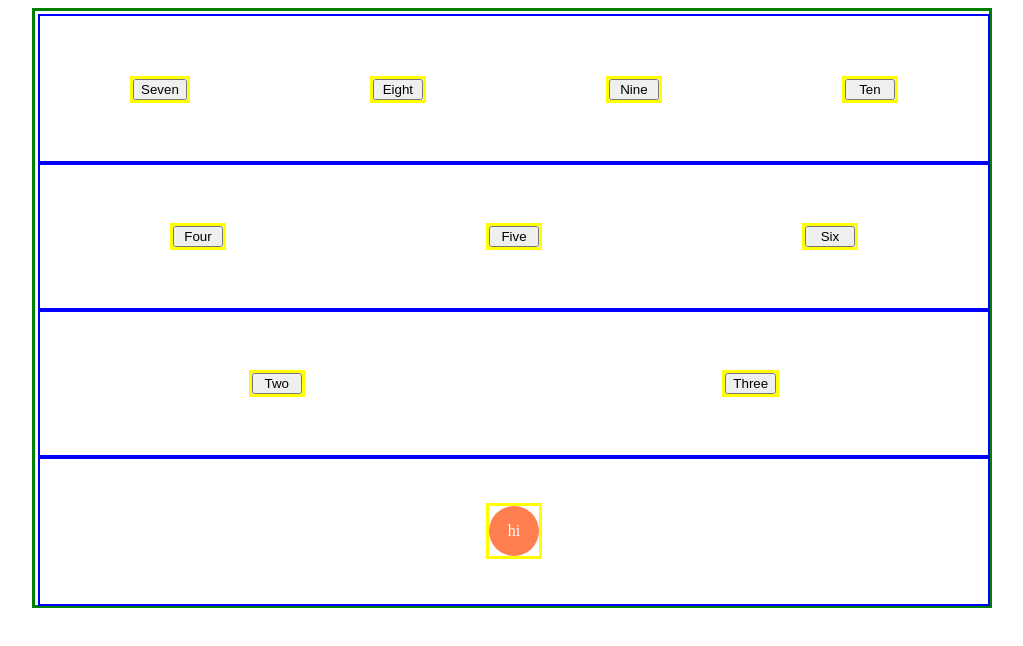
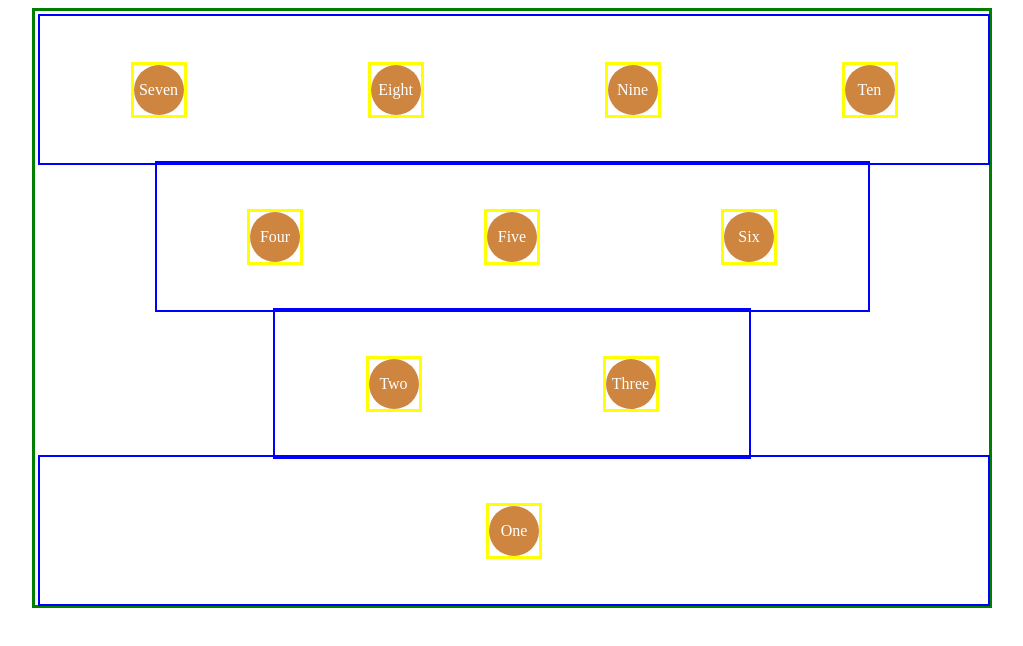
Before and after one commit to Bowlinmaster/bowlinmaster.github.io, a plain HTML site: page index.html in a window 1280 px wide. Shown: the whole page, without its empty margins (128-1151 px from the left). Drawn offline with nearby package versions, Linux system fonts and the light colour scheme.

Commit message:
Added very basic CSS switching based on pin click.

```diff
--- a/app.js
+++ b/app.js
@@ -69,6 +69,7 @@ function calculateGameScore(theGame) {
 
 var game = {
     game_id: 0, /* This will really be epoch time */
+    league_id: "",  /* Eventually when this supports leagues */
     frames: [
         {
             frame_no: 1,
@@ -105,251 +106,143 @@ var game = {
                 pins_downed: 10
 
             },
-
             ball_2: {
-
                 pin_state: null,
-
                 pins_downed: null
-
             }
-
         },
-
         {
-
             frame_no: 4,
-
             frame_type: 0, /* type 0 = standard frame, type 1 = 10th frame */
-
             frame_complete: true,
-
             ball_1: {
-
                 pin_state: 0,
-
                 pins_downed: 10
-
             },
-
             ball_2: {
-
                 pin_state: null,
-
                 pins_downed: null
-
             }
-
         },
-
         {
-
             frame_no: 5,
-
             frame_type: 0, /* type 0 = standard frame, type 1 = 10th frame */
-
             frame_complete: true,
-
             ball_1: {
-
                 pin_state: 0,
-
                 pins_downed: 10
-
             },
-
             ball_2: {
-
                 pin_state: null,
-
                 pins_downed: null
-
             }
-
         },
-
         {
-
             frame_no: 6,
-
             frame_type: 0, /* type 0 = standard frame, type 1 = 10th frame */
-
             frame_complete: true,
-
             ball_1: {
-
                 pin_state: 0,
-
                 pins_downed: 10
-
             },
-
             ball_2: {
-
                 pin_state: null,
-
                 pins_downed: null
-
             }
-
         },
-
         {
-
             frame_no: 7,
-
             frame_type: 0, /* type 0 = standard frame, type 1 = 10th frame */
-
             frame_complete: true,
-
             ball_1: {
-
                 pin_state: 0,
-
                 pins_downed: 10
-
             },
-
             ball_2: {
-
                 pin_state: null,
-
                 pins_downed: null
-
             }
-
         },
-
         {
-
             frame_no: 8,
-
             frame_type: 0, /* type 0 = standard frame, type 1 = 10th frame */
-
             frame_complete: true,
-
             ball_1: {
-
                 pin_state: 0,
-
                 pins_downed: 10
-
             },
-
             ball_2: {
-
                 pin_state: null,
-
                 pins_downed: null
-
             }
-
         },
-
         {
-
             frame_no: 9,
-
             frame_type: 0, /* type 0 = standard frame, type 1 = 10th frame */
-
             frame_complete: true,
-
             ball_1: {
-
                 pin_state: 0,
-
                 pins_downed: 10
-
             },
-
             ball_2: {
-
                 pin_state: null,
-
                 pins_downed: null
-
             }
-
         },
-
         {
-
             frame_no: 10,
-
             frame_type: 1, /* type 0 = standard frame, type 1 = 10th frame */
-
             frame_complete: true,
-
             ball_1: {
-
                 pin_state: 26,
-
                 pins_downed: 7
-
             },
-
             ball_2: {
-
                 pin_state: 0b0000001000, /* Decimal 8 */
-
                 pins_downed: 2
-
             },
-
             ball_3: {
-
                 pin_state: null,
-
                 pins_downed: null
-
             }
-
         },
-
     ]
-
 };
-
-
 
 games.push(game);
 
-
-
 for(var game_index in games){
-
     console.log(games[game_index])
-
     var p = calculateGameScore(games[game_index].frames);
-
     console.log(p);
-
 }
-
-
 
 $(document).ready(function (){
 
+    var current_frame = 0;
+    var ball_number = 1;
+
     $(".pin-7").on("click", function(){
-
         console.log("I clicked the 7th pin");
-
     });
 
-
-
     $(".pin-wrapper").on("click", function(){
-
         console.log($(this).attr("class"));
-
     });
 
-
-
     function iClickedIt(i){
-
         console.log("I clicked" + i);
-
     }
 
+    $(".pin").on("click", function(){
+        if($(this).hasClass("pin-down")){
+            //Remove the class, and then add the other class.
+            $(this).removeClass("pin-down");
+            $(this).addClass("pin-standing");
+        } else {
+            $(this).addClass("pin-down");
+            $(this).removeClass("pin-standing");
+        }
+    });
+
 });
--- a/index.html
+++ b/index.html
@@ -1,217 +1,135 @@
 <script src=https://code.jquery.com/jquery-3.6.0.min.js></script>
-
 <script src="app.js"></script>
 
-
-
 <div class="frame-deck">
+    <div class="row">
+        <div class="row-4">
+            <div class="pin-wrapper pin-7">
+                <div class="pin pin-down">Seven</div>
+            </div>
+            <div class="pin-wrapper pin-8">
+                <div class="pin pin-down">Eight</div>
+            </div>
+            <div class="pin-wrapper pin-9">
+                <div class="pin pin-down">Nine</div>
+            </div>
+            <div class="pin-wrapper pin-10">
+                <div class="pin pin-down">Ten</div>
+            </div>
+        </div>
+    </div>
 
     <div class="row">
-
-        <div class="row-4">
-
-            <div class="pin-wrapper pin-7"><button>Seven</button></div>
-
-            <div class="pin-wrapper pin-8"><button>Eight</button></div>
-
-            <div class="pin-wrapper pin-9"><button>Nine</button></div>
-
-            <div class="pin-wrapper pin-10"><button>Ten</button></div>
-
+        <div class="row-3">
+            <div class="pin-wrapper pin-4">
+                <div class="pin pin-down">Four</div>
+            </div>
+            <div class="pin-wrapper pin-5">
+                <div class="pin pin-down">Five</div>
+            </div>
+            <div class="pin-wrapper pin-6">
+                <div class="pin pin-down">Six</div>
+            </div>
         </div>
-
     </div>
 
-
+    <div class="row">
+        <div class="row-2">
+            <div class="pin-wrapper pin-2">
+                <div class="pin pin-down">Two</div>
+            </div>
+            <div class="pin-wrapper pin-3">
+                <div class="pin pin-down">Three</div>
+            </div>
+        </div>
+    </div>
 
     <div class="row">
-
-        <div class="row-3">
-
-            <div class="pin-wrapper pin-4"><button>Four</button></div>
-
-            <div class="pin-wrapper pin-5"><button>Five</button></div>
-
-            <div class="pin-wrapper pin-6"><button>Six</button></div>
-
+        <div class="row-1">
+            <!--<div class="pin pin-1"><button>One</button></div>-->
+            <div class="pin-wrapper pin-1">
+                <div class="pin pin-down">One</div>
+            </div>
         </div>
-
     </div>
-
-
-
-    <div class="row">
-
-        <div class="row-2">
-
-            <div class="pin-wrapper pin-2"><button>Two</button></div>
-
-            <div class="pin-wrapper pin-3"><button>Three</button></div>
-
-        </div>
-
-    </div>
-
-
-
-    <div class="row">
-
-        <div class="row-1">
-
-            <!--<div class="pin pin-1"><button>One</button></div>-->
-
-            <div class="pin-wrapper pin-1">
-
-                <div class="pin">hi</div>
-
-            </div>
-
-        </div>
-
-    </div>
-
-
 
 </div>
 
+<style>
+    .frame-deck {
+        margin: auto;
+        width: 75%;
+        border: 3px solid green;
+        padding: 3px;
+        height: 75%;
+        /*display: flex;*/
+    }
 
+    .pin {
+        width: 100%; /* 50px*/
+        /*height: 50px;*/
+        line-height: 50px;
+        border-radius: 50%;
+        color: white;
+        text-align: center;
+        /*background: coral;*/
+    }
 
-<style>
+    .pin-standing {
+        background-color: antiquewhite;
+    }
 
-    .frame-deck {
+    .pin-down {
+        background-color: peru;
+    }
 
+    .pin-wrapper {
         margin: auto;
+        /*width: 45%;*/
+        min-width: 50px;
+        border: 3px solid yellow;
+        display: flex;
+        justify-content: center;
+    }
 
+    .row {
+        /*margin: auto;
         width: 75%;
-
-        border: 3px solid green;
-
-        padding: 3px;
-
-        height: 75%;
-
-        /*display: flex;*/
-
+        display: flex;*/
+        height: 25%;
     }
 
 
-
-    .pin {
-
-        width: 100%; /* 50px*/
-
-        /*height: 50px;*/
-
-        line-height: 50px;
-
-        border-radius: 50%;
-
-        color: white;
-
-        text-align: center;
-
-        background: coral;
-
+    .row-4{
+        margin: auto;
+        width: 100%;
+        height: 100%;
+        border: 2px solid blue;
+        display: flex;
+    }
+    .row-3{
+        margin: auto;
+        width: 75%;
+        height: 100%;
+        border: 2px solid blue;
+        display: flex;
+    }
+    .row-2{
+        margin: auto;
+        width: 50%;
+        height: 100%;
+        border: 2px solid blue;
+        display: flex;
+    }
+    .row-1{
+        margin: auto;
+        width: 100%;
+        height: 100%;
+        border: 2px solid blue;
+        display: flex;
     }
 
-
-
-    .pin-wrapper {
-
-        margin: auto;
-
-        /*width: 45%;*/
-
-        min-width: 50px;
-
-        border: 3px solid yellow;
-
-        display: flex;
-
-        justify-content: center;
-
+    button {
+        width: 100%;
     }
-
-
-
-    .row {
-
-        /*margin: auto;
-
-        width: 75%;
-
-        display: flex;*/
-
-        height: 25%;
-
-    }
-
-
-
-
-
-    .row-4{
-
-        margin: auto;
-
-        width: 100%;
-
-        height: 100%;
-
-        border: 2px solid blue;
-
-        display: flex;
-
-    }
-
-    .row-3{
-
-        margin: auto;
-
-        width: 100%;
-
-        height: 100%;
-
-        border: 2px solid blue;
-
-        display: flex;
-
-    }
-
-    .row-2{
-
-        margin: auto;
-
-        width: 100%;
-
-        height: 100%;
-
-        border: 2px solid blue;
-
-        display: flex;
-
-    }
-
-    .row-1{
-
-        margin: auto;
-
-        width: 100%;
-
-        height: 100%;
-
-        border: 2px solid blue;
-
-        display: flex;
-
-    }
-
-
-
-    button {
-
-        width: 100%;
-
-    }
-
 </style>
```
